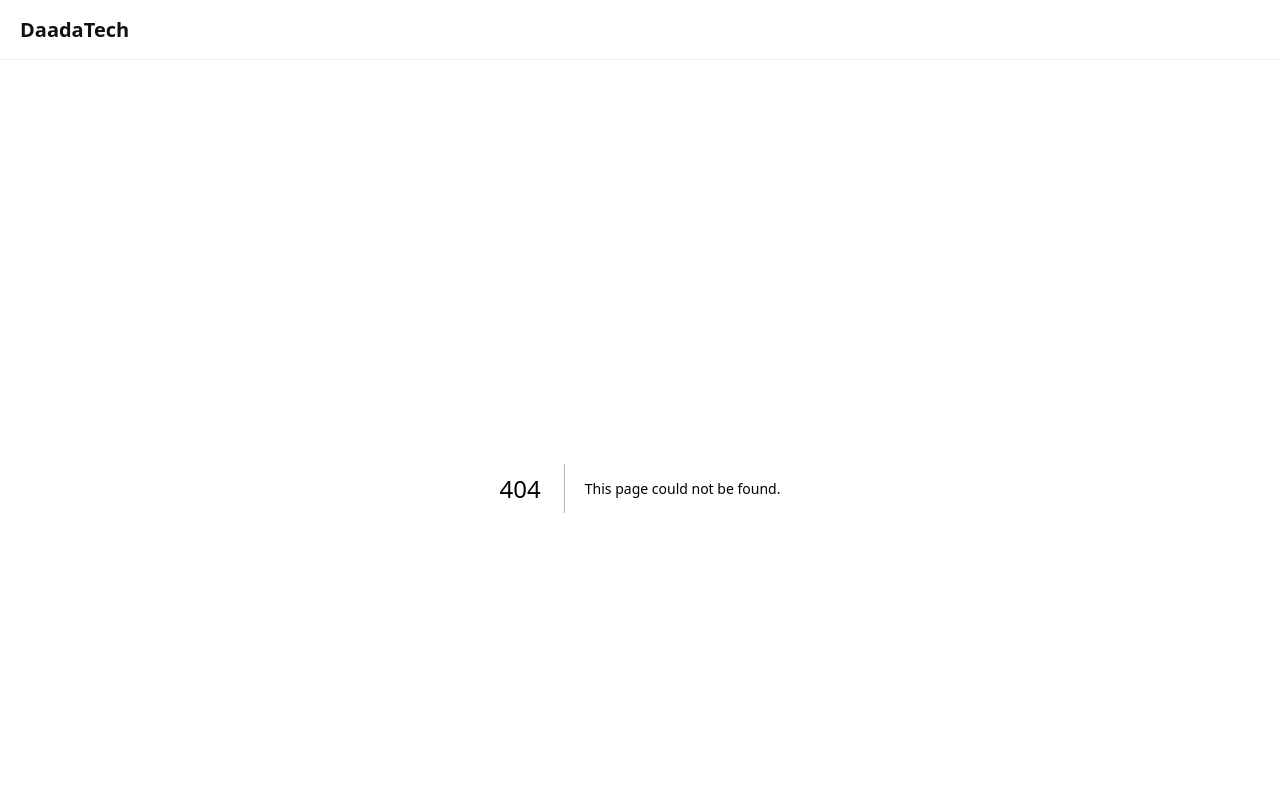
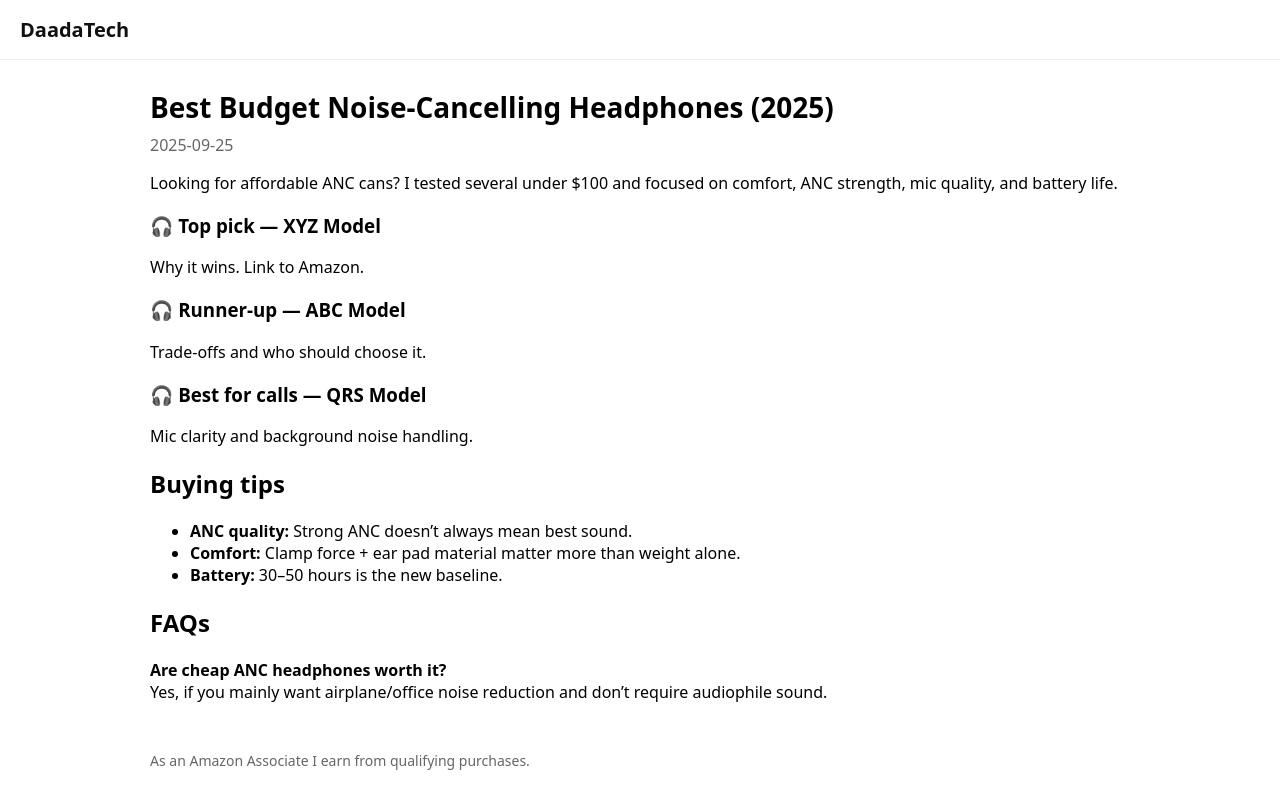
Before and after one commit to nlaicadavid/daadatech, a Next.js app: page /guides/best-budget-headphones-2025 in a window 1280 px wide. Before the commit this address had no page. Shown: the top 800 px of the page. Built offline with nearby package versions, Linux system fonts and the light colour scheme.

Commit message:
Create page.tsx

```diff
--- /dev/null
+++ b/app/guides/[slug]/page.tsx
@@ -0,0 +1,20 @@
+import { getPostBySlug, listSlugs } from "@/lib/posts";
+import { MDXRemote } from "next-mdx-remote/rsc";
+
+export async function generateStaticParams() {
+  const slugs = await listSlugs("guides");
+  return slugs.map(slug => ({ slug }));
+}
+
+export default async function GuidePage({ params }: { params: { slug: string } }) {
+  const post = await getPostBySlug("guides", params.slug);
+  if (!post) return <div>Not found</div>;
+
+  return (
+    <article>
+      <h1 style={{fontSize:28, marginBottom:8}}>{post.frontMatter.title}</h1>
+      <p style={{color:"#666", marginTop:0}}>{post.frontMatter.date}</p>
+      <MDXRemote source={post.content} />
+    </article>
+  );
+}
```
